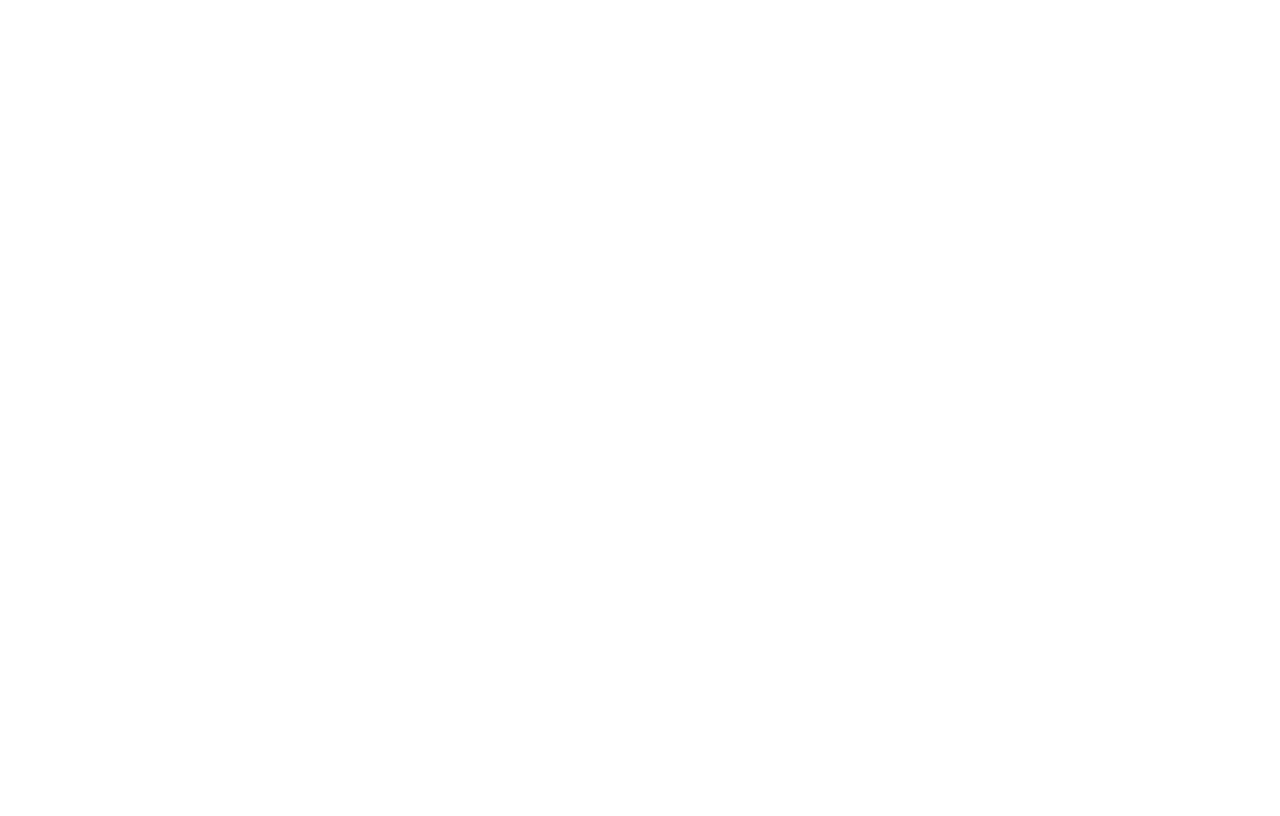
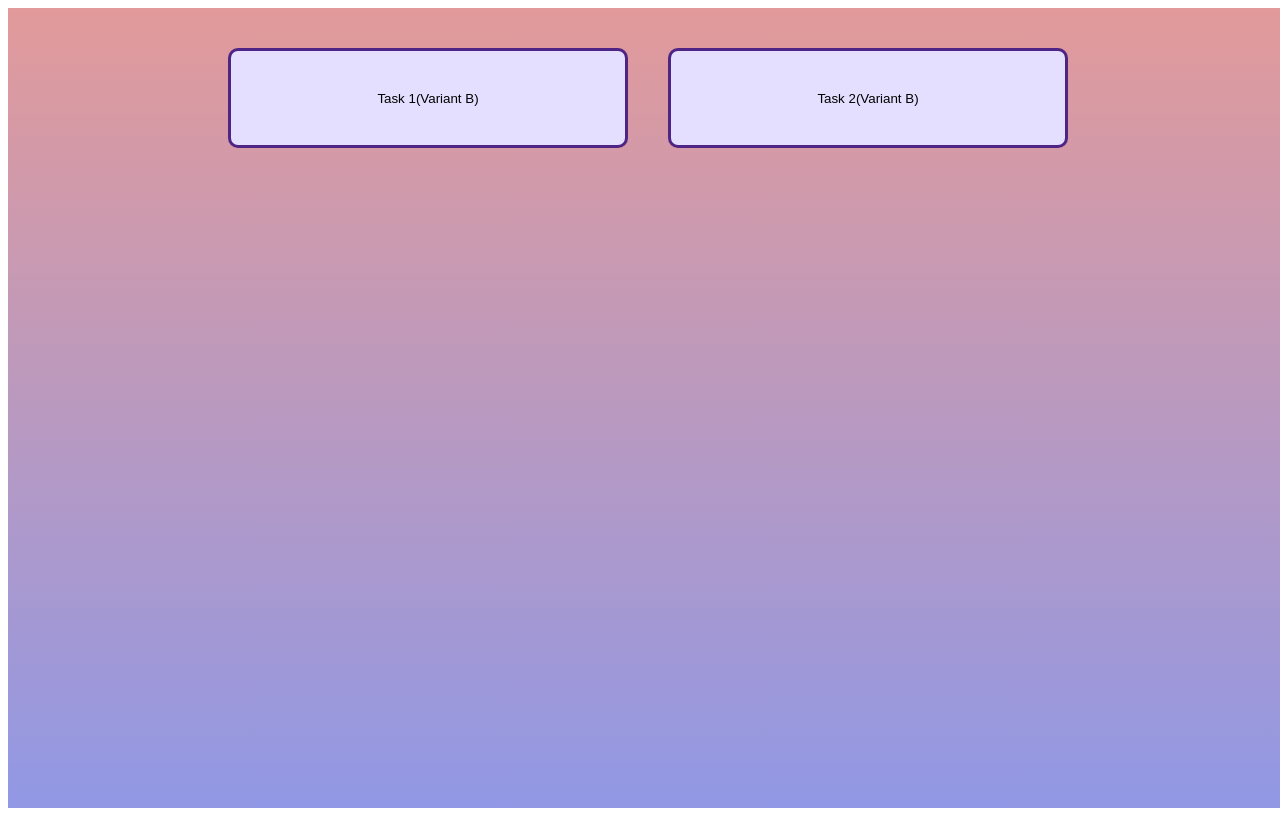
Before and after one commit to Greenfield-Taster/algorithms-and-data-structure-univer, a React (Create React App) app: page /project-2 in a window 1280 px wide. Before the commit this address had no page. Built offline with nearby package versions, Linux system fonts and the light colour scheme.

Commit message:
Add structure for Project2

```diff
--- a/src/App.js
+++ b/src/App.js
@@ -10,19 +10,19 @@
           <Link to="/project-1" className="link">
             <div className="block">Move to project 1</div>
           </Link>
-          <Link to="/project-1" className="link">
+          <Link to="/project-2" className="link">
             <div className="block">Move to project 2</div>
           </Link>
-          <Link to="/project-1" className="link">
+          <Link to="/project-3" className="link">
             <div className="block">Move to project 3</div>
           </Link>
-          <Link to="/project-1" className="link">
+          <Link to="/project-4" className="link">
             <div className="block">Move to project 4</div>
           </Link>
-          <Link to="/project-1" className="link">
+          <Link to="/project-5" className="link">
             <div className="block">Move to project 5</div>
           </Link>
-          <Link to="/project-1" className="link">
+          <Link to="/project-6" className="link">
             <div className="block">Move to project 6</div>
           </Link>
         </div>
--- a/src/index.js
+++ b/src/index.js
@@ -3,6 +3,7 @@
 import { BrowserRouter, Route, Routes } from "react-router-dom";
 import App from "./App";
 import Project1 from "./projects/project-1/Project1";
+import Project2 from "./projects/project-2/Project2";
 
 const root = ReactDOM.createRoot(document.getElementById("root"));
 root.render(
@@ -11,6 +12,7 @@
       <Routes>
         <Route path="/" element={<App />} />
         <Route path="/project-1" element={<Project1 />} />
+        <Route path="/project-2" element={<Project2 />} />
       </Routes>
     </BrowserRouter>
   </React.StrictMode>
--- /dev/null
+++ b/src/projects/project-2/Project2.css
@@ -0,0 +1,13 @@
+.Project2{
+    background: linear-gradient(#e29a9a, #9198e5);
+    background-size: cover;
+  width: 100vw;
+  height: 100vh;
+}
+
+.wrapperButtons {
+  display: flex;
+  gap: 40px;
+  justify-content: center;
+  padding: 40px;
+}
--- /dev/null
+++ b/src/projects/project-2/Project2.jsx
@@ -0,0 +1,36 @@
+import Task1 from "./components/Task1";
+import Task2 from "./components/Task2";
+import "./Project2.css";
+import React, { useState } from "react";
+
+const Project2 = () => {
+  const [taskNumber, setTaskNumber] = useState(0);
+
+  const handleClick = (number) => {
+    setTaskNumber(number);
+  };
+
+  return (
+    <div className="Project2">
+      <div className="wrapperProj2">
+        <div className="wrapperButtons">
+          <div className="blockProj1">
+            <button onClick={() => handleClick(1)}>Task 1(Variant B)</button>
+          </div>
+          <div className="blockProj1">
+            <button onClick={() => handleClick(2)}>Task 2(Variant B)</button>
+          </div>
+        </div>
+        <div className="wrapperTasks">
+          {taskNumber === 0 ? null : taskNumber === 1 ? (
+            <Task1 />
+          ) : taskNumber === 2 ? (
+            <Task2 />
+          ) : null}
+        </div>
+      </div>
+    </div>
+  );
+};
+
+export default Project2;
--- /dev/null
+++ b/src/projects/project-2/components/Task1.jsx
@@ -0,0 +1,7 @@
+import React from 'react'
+
+const Task1 = () => {
+  return <div>Task1</div>;
+}
+
+export default Task1
--- /dev/null
+++ b/src/projects/project-2/components/Task2.jsx
@@ -0,0 +1,7 @@
+import React from 'react'
+
+const Task2 = () => {
+  return <div>Task2</div>;
+}
+
+export default Task2
```
